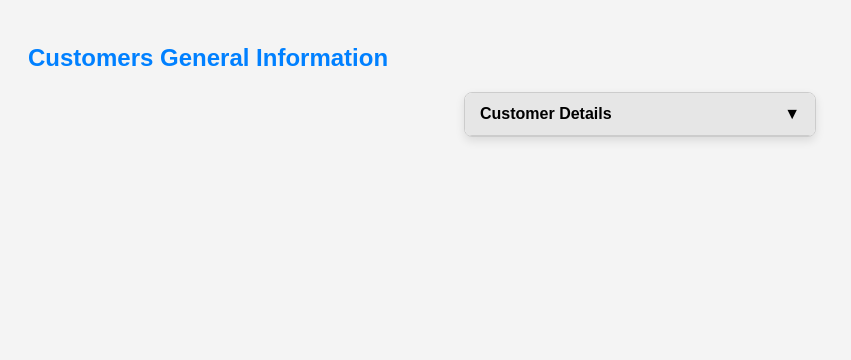
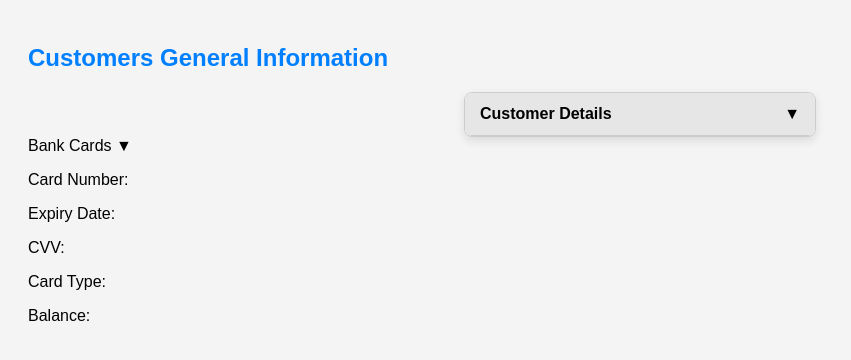
Before and after one commit to abasovaayann/task, a plain HTML site: page customers_info/result.html in a window 1280 px wide. Shown: the whole page, without its empty margins (0-851 px from the left). Drawn offline with Linux system fonts and the light colour scheme.

Commit message:
bank cards html added

```diff
--- a/customers_info/result.html
+++ b/customers_info/result.html
@@ -25,6 +25,26 @@
         </div>
     </div>
 
+    <div class="bank-cards">
+    <div class="bank-header" id="toggleCards">
+        <span>Bank Cards</span>
+        <span class="arrow" id="arrowCards">&#9660;</span>
+    </div>
+
+    <div id="bankContent" class="bank-content">
+        <div id="cardsContainer"></div>
+
+        <div id="cardDetails">
+            <p name="cardNumber">Card Number: </p>
+            <p name="expiryDate">Expiry Date: </p>
+            <p name="cvv">CVV: </p>
+            <p name="cardType">Card Type: </p>
+            <p name="cardBalance">Balance:</p>
+        </div>
+    </div>
+</div>
+
+
     <script src="result.js" defer></script>
 </body>
 </html>
--- a/customers_info/result.js
+++ b/customers_info/result.js
@@ -30,15 +30,6 @@ document.addEventListener("DOMContentLoaded", function () {
             paragraphs[4].textContent = `Address: ${customerData.address || ""}`;
             paragraphs[5].textContent = `Birthday: ${customerData.birthDate || ""}`;
 
-            // ---- Highlight birthday if today ----
-            if (customerData.birthDate) {
-                const today = new Date().toISOString().slice(5, 10);
-                const birthDate = new Date(customerData.birthDate).toISOString().slice(5, 10);
-                if (today === birthDate) {
-                    paragraphs[5].style.background = "#fffae6";
-                    paragraphs[5].textContent += " 🎉 Happy Birthday!";
-                }
-            }
 
             // ---- Add Copy buttons (only once) ----
             function createCopyButton(textToCopy) {
```
